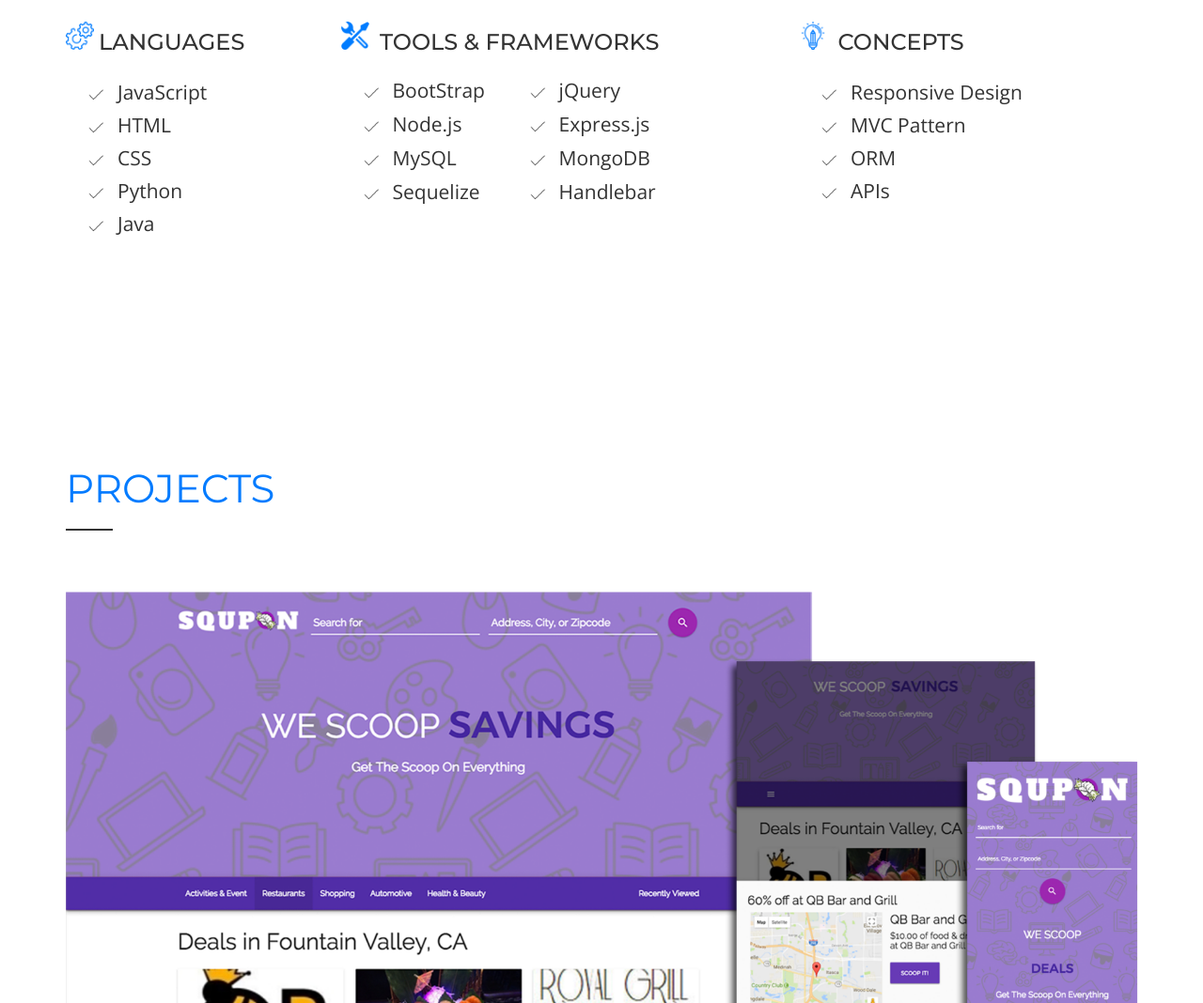
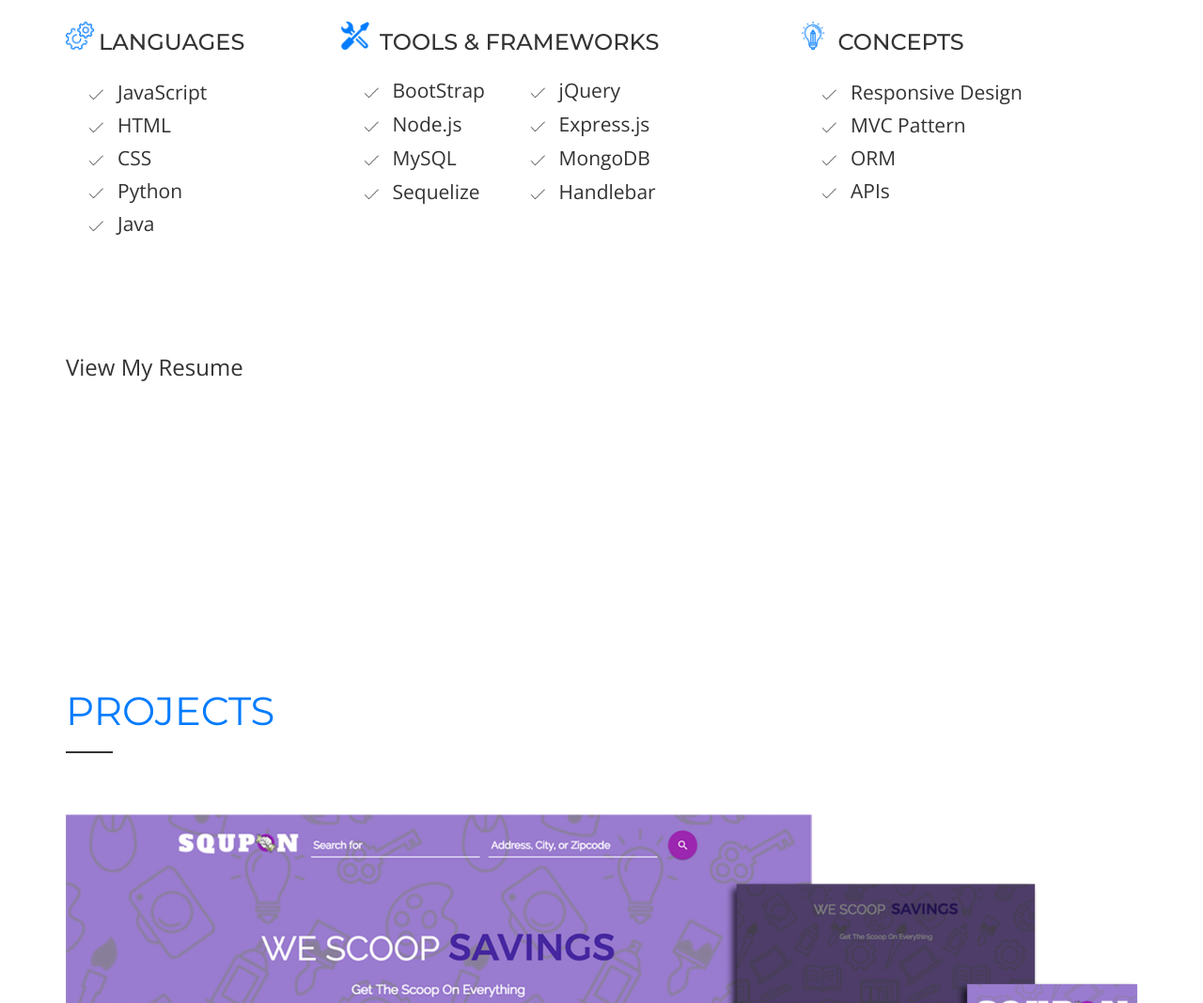
Before and after one commit to chrisms91/portfolio_website, a plain HTML site: page index.html in a window 1280 px wide. Shown: the part 1723-2791 px from the top of the page at 94% size. Drawn offline with nearby package versions, Linux system fonts and the light colour scheme.

Commit message:
working on view my resume

```diff
--- a/assets/css/style.css
+++ b/assets/css/style.css
@@ -540,7 +540,9 @@ hr {
     transition: all 0s ease;
 }
 
-
+#view-resume {
+    margin: 90px 0;
+}
 
 
 /*-------------------------------*/
--- a/index.html
+++ b/index.html
@@ -144,8 +144,8 @@
                 	    		<td class="skill-td"><img src="assets/img/check-icon.png" class="skill-check-icon">Sequelize</td>
                 	    		<td class="skill-td"><img src="assets/img/check-icon.png" class="skill-check-icon">Handlebar</td>
                 	    	</tr>
-                	    </table>
-                	</div>
+						</table>
+					</div>
                 	<div class="col-xs-12 col-sm-4 col-sm-offset-1" >
                 	    <h3 class="skill-sub-heading"> <div id="skill-concept-icon"></div> CONCEPTS </h3>
                 	    <ul class="skill-ul">
@@ -154,8 +154,13 @@
                 	    	<li class="skill-category"><img src="assets/img/check-icon.png" class="skill-check-icon">ORM</li>
                 	    	<li class="skill-category"><img src="assets/img/check-icon.png" class="skill-check-icon">APIs</li>
                 	    </ul>
-                	</div>
-                </div>
+					</div>
+				</div>
+				<div class="row">
+					<div class="col-xs-12 col-sm-4 wow fadeInUp" data-wow-delay="1s" id="view-resume">
+						<h3><span>View My Resume</span></h3>
+					</div>
+				</div>
 			</div>
 		</section>
 		<!-- /Skills -->
```
